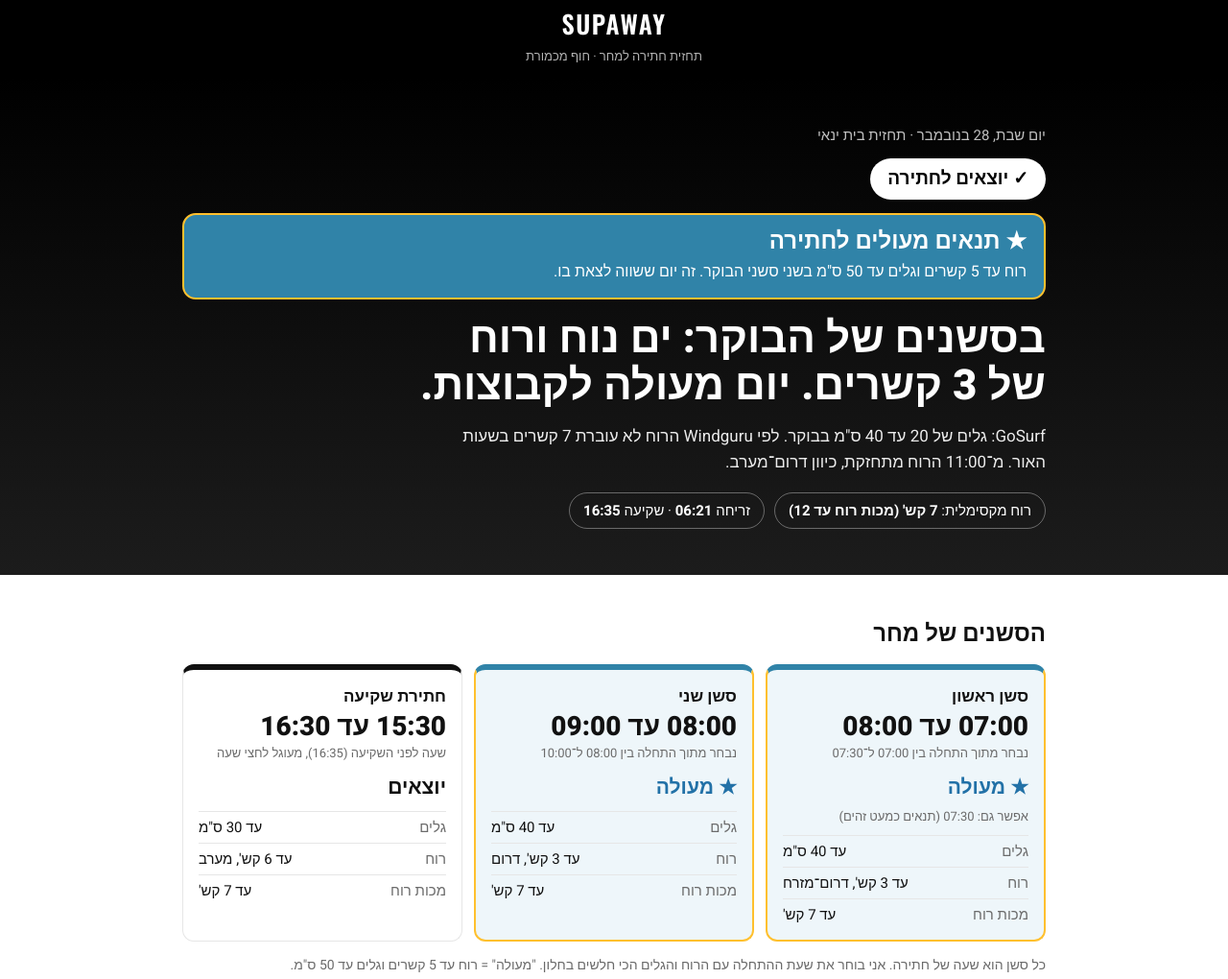
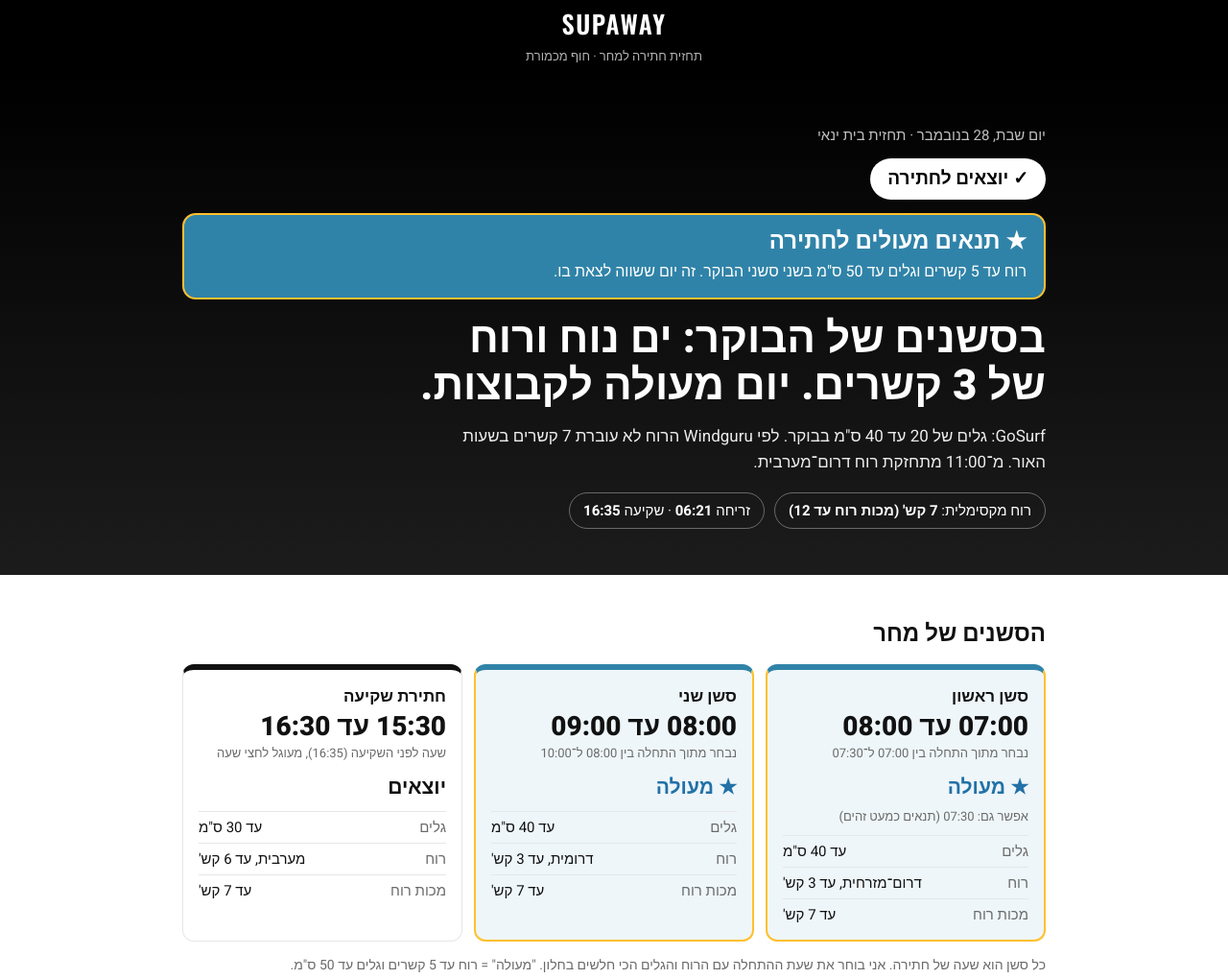
Before and after one commit to darelinbar/supaway-forecast, a website: page docs/index.html in a window 1280 px wide. Shown: the top 1020 px of the page at 96% size. Drawn offline with nearby package versions, Linux system fonts and the light colour scheme.

Commit message:
Write wind direction as proper Hebrew
Use the adjective form (רוח דרומית, רוח מערבית, דרום־מזרחית) in full
phrases instead of bare compass nouns.

Co-Authored-By: Claude Opus 5.5 <noreply@anthropic.com>
Claude-Session: https://claude.ai/code/session_01YQBnzCU332tDvSE5wmSEPU

```diff
--- a/docs/index.html
+++ b/docs/index.html
@@ -109,7 +109,8 @@ const fmt=h=>pad(Math.floor(h))+':'+(h%1?'30':'00');
 const lerp=(pts,h)=>{if(!pts.length)return 0;const a=pts.filter(p=>p[0]<=h).pop()||pts[0],b=pts.find(p=>p[0]>=h)||pts[pts.length-1];return a[0]===b[0]?a[1]:a[1]+(b[1]-a[1])*(h-a[0])/(b[0]-a[0])};
 const onshore=d=>d>=200&&d<=340;
 const dirName=d=>['צפון','צפון־מזרח','מזרח','דרום־מזרח','דרום','דרום־מערב','מערב','צפון־מערב'][Math.round(d/45)%8];
-const windFrom=d=>d==null?'':dirName(d);
+const windAdj=d=>['צפונית','צפון־מזרחית','מזרחית','דרום־מזרחית','דרומית','דרום־מערבית','מערבית','צפון־מערבית'][Math.round(d/45)%8];
+const windFrom=d=>d==null?'':'רוח '+windAdj(d);
 const verdict=(wind,wave)=>wind>12||wave>70?['no','מבטלים']:wind>10||wave>50?['mid','לשיקולכם']:wind<=5&&wave<=50?['top','★ מעולה']:['ok','יוצאים'];
 const range=(a,b)=>{const r=[];for(let h=a;h<=b+1e-9;h+=.5)r.push(h);return r};
 
@@ -134,7 +135,7 @@ function render(D){
   const pick=starts=>{const all=starts.map(evalSlot),best=all.reduce((a,b)=>b.score<a.score-0.01?b:a);best.alts=all.filter(x=>x!==best&&vOf(x)[0]===vOf(best)[0]&&x.wind-best.wind<=1&&x.wave-best.wave<=10).map(x=>fmt(x.st));return best};
   const s1=pick(range(7,7.5)),s2=pick(range(Math.max(8,s1.st+1),10)),s3=evalSlot(Math.floor((SUNSET-1)*2)/2);
   const res=[['סשן ראשון',s1,'נבחר מתוך התחלה בין 07:00 ל־07:30'],['סשן שני',s2,'נבחר מתוך התחלה בין 08:00 ל־10:00'],['חתירת שקיעה',s3,`שעה לפני השקיעה (${D.sunset}), מעוגל לחצי שעה`]].map(([n,r,why])=>({n,why,...r,t:fmt(r.st)+' עד '+fmt(r.st+1),v:vOf(r)}));
-  $('sessions').innerHTML=res.map(r=>`<div class="sess ${r.v[0]}"><div class="st"><b>${r.n}</b></div><div class="time">${r.t}</div><div class="why">${esc(r.why)}</div><div class="sv">${r.v[1]}</div>${r.alts&&r.alts.length?`<div class="alt">אפשר גם: ${r.alts.join(' · ')} (תנאים כמעט זהים)</div>`:''}<div class="r"><span>גלים</span><span>עד ${r.wave} ס"מ</span></div><div class="r"><span>רוח</span><span>עד ${r.wind} קש', ${windFrom(r.dir)}</span></div><div class="r"><span>מכות רוח</span><span>עד ${r.gust} קש'</span></div></div>`).join('');
+  $('sessions').innerHTML=res.map(r=>`<div class="sess ${r.v[0]}"><div class="st"><b>${r.n}</b></div><div class="time">${r.t}</div><div class="why">${esc(r.why)}</div><div class="sv">${r.v[1]}</div>${r.alts&&r.alts.length?`<div class="alt">אפשר גם: ${r.alts.join(' · ')} (תנאים כמעט זהים)</div>`:''}<div class="r"><span>גלים</span><span>עד ${r.wave} ס"מ</span></div><div class="r"><span>רוח</span><span>${windAdj(r.dir)}, עד ${r.wind} קש'</span></div><div class="r"><span>מכות רוח</span><span>עד ${r.gust} קש'</span></div></div>`).join('');
   const morning=res.slice(0,2),allTop=morning.every(r=>r.v[0]==='top'),anyNo=morning.some(r=>r.v[0]==='no'),anyMid=morning.some(r=>r.v[0]==='mid');
   const go=$('go');go.hidden=false;go.textContent=anyNo?'✕ מבטלים את סשני הבוקר':anyMid?'! לשיקולכם':'✓ יוצאים לחתירה';
   if(anyNo){go.style.background='#d93a3f';go.style.color='#fff'}else if(anyMid){go.style.background='#d99a00';go.style.color='#111'}
@@ -142,7 +143,7 @@ function render(D){
   $('whyWord').textContent=anyNo?'מבטלים':anyMid?'לשיקולכם':'יוצאים';
   // שעה אחרי שעה
   const best=[...new Set([s1.st,s1.st+.5,s2.st,s2.st+.5].map(Math.floor))];
-  $('hours').innerHTML=[6,7,8,9,10,11].map(h=>{const g=goAt(h),w=wgAt(h),v=verdict(w[1],g[1]);return`<div class="h${best.includes(h)?' best':''}"><b>${pad(h)}:00</b><div class="r"><span>${goOk?'GoSurf':'גלים (גיבוי)'}</span><span>${g[1]?g[0]+' עד '+g[1]+' ס"מ':'פלטה'}</span></div><div class="r"><span>רוח</span><span>${w[1]} קש'</span></div><div class="r"><span>כיוון</span><span>${dirName(w[3])}</span></div><div class="r"><span>מכות רוח</span><span>${w[2]} קש'</span></div><span class="tag${v[0]==='top'?' top':''}">${v[1]}</span></div>`}).join('');
+  $('hours').innerHTML=[6,7,8,9,10,11].map(h=>{const g=goAt(h),w=wgAt(h),v=verdict(w[1],g[1]);return`<div class="h${best.includes(h)?' best':''}"><b>${pad(h)}:00</b><div class="r"><span>${goOk?'GoSurf':'גלים (גיבוי)'}</span><span>${g[1]?g[0]+' עד '+g[1]+' ס"מ':'פלטה'}</span></div><div class="r"><span>רוח</span><span>${w[1]} קש'</span></div><div class="r"><span>כיוון</span><span>${windAdj(w[3])}</span></div><div class="r"><span>מכות רוח</span><span>${w[2]} קש'</span></div><span class="tag${v[0]==='top'?' top':''}">${v[1]}</span></div>`}).join('');
   // כותרת וטקסט
   const day=WG.filter(w=>w[0]>=6&&w[0]<=17),dMax=Math.max(...day.map(w=>w[1])),dGust=Math.max(...day.map(w=>w[2]));
   const mWind=[s1.wind,s2.wind],mWave=Math.max(s1.wave,s2.wave);
@@ -154,7 +155,7 @@ function render(D){
   $('lead').textContent=[
     goOk?`GoSurf: גלים של ${goM[0]} עד ${goM[1]} ס"מ בבוקר.`:'GoSurf לא התעדכן, הגלים מגיבוי.',
     `${wgOk?'לפי Windguru':'לפי הגיבוי'} הרוח לא עוברת ${dMax} קשרים בשעות האור.`,
-    turn?`מ־${pad(turn[0])}:00 הרוח מתחזקת, כיוון ${dirName(turn[3])}.`:''].filter(Boolean).join(' ');
+    turn?`מ־${pad(turn[0])}:00 מתחזקת רוח ${windAdj(turn[3])}.`:''].filter(Boolean).join(' ');
   $('pills').innerHTML=`<span class="pill">רוח מקסימלית: <b>${dMax} קש' (מכות רוח עד ${dGust})</b></span><span class="pill">זריחה <b>${esc(D.sunrise)}</b> · שקיעה <b>${esc(D.sunset)}</b></span>`;
   // מקורות
   const bk='<span class="bk">גיבוי: Open‑Meteo</span>';
@@ -163,14 +164,14 @@ function render(D){
   if(goOk){const r6=D.gosurf.rows[6]||goRows[0][3],r15=D.gosurf.rows[15];cards.push(`<div class="card"><h3>GoSurf</h3><div class="role">גלים</div><div class="v">${Math.min(...goDay.map(r=>r[1]))} עד ${Math.max(...goDay.map(r=>r[2]))} ס"מ</div><p>${esc(D.gosurf.summary||'')}${r6?` סוואל ${esc(r6.swellDir)} של ${r6.swellCm} ס"מ ב־06:00${r15?` ו־${r15.swellCm} ס"מ ב־15:00`:''}, מחזור ${r6.period} שניות.`:''}</p><p class="note"><a href="https://www.gosurf.co.il/forecast/beit-yanai">gosurf.co.il · בית ינאי</a></p></div>`)}
   else cards.push(`<div class="card"><h3>GoSurf ${bk}</h3><div class="role">גלים</div><p>GoSurf לא ענה בשליפה האחרונה. הגלים בדף מגיעים מ־Open‑Meteo עד שיחזור.</p></div>`);
   const am=WG.filter(w=>w[0]>=5&&w[0]<=9),aft=WG.filter(w=>w[0]>=13&&w[0]<=15);
-  cards.push(`<div class="card"><h3>Windguru${wgOk?'':' '+bk}</h3><div class="role">רוח</div><div class="v">${Math.min(...day.map(w=>w[1]))} עד ${dMax} קשרים</div><p>בבוקר ${Math.min(...am.map(w=>w[1]))}–${Math.max(...am.map(w=>w[1]))} קשרים, כיוון ${dirName(am[1]?am[1][3]:am[0][3])}. ${aft.length?`בצהריים ${Math.max(...aft.map(w=>w[1]))} קשרים עם מכות רוח עד ${Math.max(...aft.map(w=>w[2]))}, כיוון ${dirName(aft[0][3])}.`:''}</p>${wgOk?'<p class="note"><a href="https://www.windguru.cz/771">windguru.cz · Beit Yannai</a></p>':''}</div>`);
+  cards.push(`<div class="card"><h3>Windguru${wgOk?'':' '+bk}</h3><div class="role">רוח</div><div class="v">${Math.min(...day.map(w=>w[1]))} עד ${dMax} קשרים</div><p>בבוקר רוח ${windAdj(am[1]?am[1][3]:am[0][3])} של ${Math.min(...am.map(w=>w[1]))}–${Math.max(...am.map(w=>w[1]))} קשרים. ${aft.length?`בצהריים רוח ${windAdj(aft[0][3])} של ${Math.max(...aft.map(w=>w[1]))} קשרים, עם מכות רוח עד ${Math.max(...aft.map(w=>w[2]))}.`:''}</p>${wgOk?'<p class="note"><a href="https://www.windguru.cz/771">windguru.cz · Beit Yannai</a></p>':''}</div>`);
   $('src').innerHTML=cards.join('');
   // למה
   $('why').innerHTML=[
     `<b>גלים:</b> ${seaWord} בבוקר, עד ${mWave} ס"מ בסשנים.${mWave>70?' זה מעל הגבול של 70 ס"מ.':''}`,
-    `<b>רוח:</b> עד ${Math.max(...mWind)} קשרים בסשנים של הבוקר, כיוון ${windFrom(s1.dir)}.${Math.max(...mWind)>12?' זה מעל הגבול של 12 קשרים.':''}`,
-    turn?`<b>אחר הצהריים:</b> מ־${pad(turn[0])}:00 רוח של עד ${Math.max(...aft.map(w=>w[1]),turn[1])} קשרים, כיוון ${dirName(turn[3])}.`:'',
-    `<b>חתירת שקיעה:</b> ${s3.v?'':''}${fmt(s3.st)} עד ${fmt(s3.st+1)}: רוח עד ${s3.wind} קשרים, כיוון ${windFrom(s3.dir)}, גלים עד ${s3.wave} ס"מ. ${res[2].v[1].replace('★ ','')}.`
+    `<b>רוח:</b> ${windAdj(s1.dir)}, עד ${Math.max(...mWind)} קשרים בסשנים של הבוקר.${Math.max(...mWind)>12?' זה מעל הגבול של 12 קשרים.':''}`,
+    turn?`<b>אחר הצהריים:</b> מ־${pad(turn[0])}:00 רוח ${windAdj(turn[3])} של עד ${Math.max(...aft.map(w=>w[1]),turn[1])} קשרים.`:'',
+    `<b>חתירת שקיעה:</b> ${s3.v?'':''}${fmt(s3.st)} עד ${fmt(s3.st+1)}: ${windFrom(s3.dir)} של עד ${s3.wind} קשרים, גלים עד ${s3.wave} ס"מ. ${res[2].v[1].replace('★ ','')}.`
   ].filter(Boolean).map(t=>`<li>${t}</li>`).join('');
   // חותמת זמן ותוקף
   const gen=new Date(D.generatedAt),genTxt=new Intl.DateTimeFormat('he-IL',{timeZone:'Asia/Jerusalem',day:'numeric',month:'long',hour:'2-digit',minute:'2-digit'}).format(gen);
```
